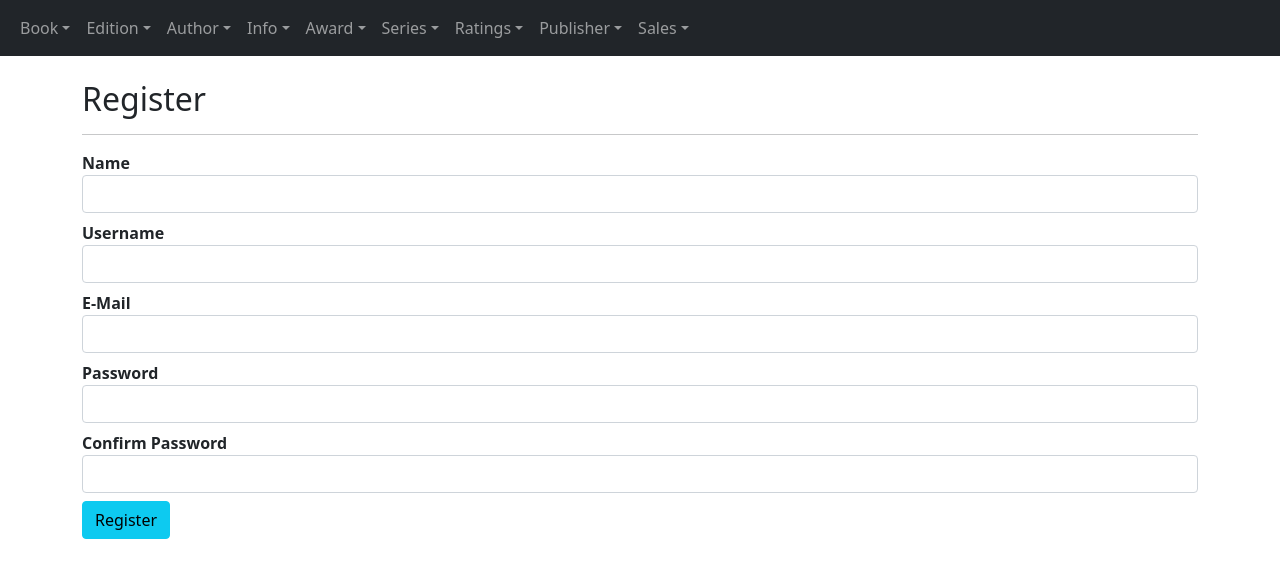
After one commit to esadakcam/BookshopProject, a Flask app: page /register in a window 1280 px wide. The commit adds this page. Shown: the top 578 px of the page. Run offline with Flask 2, Linux system fonts and the light colour scheme; some libraries are stand-ins or nearby versions.

Commit message:
register and login are implemented

```diff
--- /dev/null
+++ b/LoginForm.py
@@ -0,0 +1,6 @@
+from wtforms import Form, StringField, PasswordField
+
+
+class LoginForm(Form):
+    username = StringField("Username")
+    password = PasswordField("Password")
--- /dev/null
+++ b/RegisterForm.py
@@ -0,0 +1,13 @@
+from wtforms import Form, StringField, TextAreaField, PasswordField, validators
+
+
+class RegisterForm(Form):
+    name = StringField("Name", validators=[validators.Length(
+        min=4, max=25), validators.DataRequired(message="Please Provide a name.")])
+    username = StringField(" Username", validators=[validators.Length(
+        min=5, max=25), validators.DataRequired(message="Please Provide an username.")])
+    password = PasswordField("Password", validators=[
+                             validators.DataRequired(message="Please provide a password."),  validators.EqualTo("confirm")])
+    email = StringField(
+        "E-Mail", validators=[validators.Email(message="Please provide a valid e-mail addres")])
+    confirm = PasswordField("Confirm Password")
--- a/server.py
+++ b/server.py
@@ -1,16 +1,62 @@
-from flask import Flask, render_template, flash, request
+from flask import Flask, render_template, session, flash, request, redirect, url_for
 import sqlite3
 from Database import Database
 from base64 import b64encode
-
+from RegisterForm import RegisterForm
+from passlib.hash import sha256_crypt
+from LoginForm import LoginForm
 
 app = Flask(__name__)
 db = Database("Bookshop.db")
 
 
+def logged(function):  # add wishlistte kullanılcak
+    @wraps(function)
+    def decorated_function(*args, **kwargs):
+        if "logged_in" in session:
+            return function(*args, **kwargs)
+        else:
+            flash("Please login to see this page.")
+            return redirect(url_for("login"))
+    return decorated_function
+
+
 @app.route("/")
 def index():
     return render_template("index.html")
+
+
+@app.route("/register", methods=["GET", "POST"])
+def register():
+    form = RegisterForm(request.form)
+    if request.method == "POST" and form.validate():
+        name = form.name.data
+        username = form.username.data
+        email = form.email.data
+        password = sha256_crypt.encrypt(form.password.data)
+        message = db.register(name, username, email, password)
+        flash(message)
+        return redirect(url_for("index"))
+    else:
+        return render_template("register.html", form=form)
+
+
+@app.route("/login", methods=["GET", "POST"])
+def login():
+    form = LoginForm(request.form)
+    if request.method == "POST":
+        username = form.username.data
+        password = form.password.data
+        message, success = db.login(username, password)
+        flash(message)
+        if(success):
+            redirect(url_for("index"))
+            session["logged_in"] = True
+            session["username"] = username
+            return redirect(url_for("index"))
+        else:
+            return redirect(url_for("login"))
+    return render_template("login.html", form=form)
 
 
 # showbooks is not implemented
--- /dev/null
+++ b/templates/includes/formhelpers.html
@@ -0,0 +1,12 @@
+{% macro render_field(field) %}
+<dt>{{ field.label }}
+<dd>{{ field(**kwargs)|safe }}
+    {% if field.errors %}
+    <ul class=errors>
+        {% for error in field.errors %}
+        <li>{{ error }}</li>
+        {% endfor %}
+    </ul>
+    {% endif %}
+</dd>
+{% endmacro %}
--- a/templates/index.html
+++ b/templates/index.html
@@ -3,3 +3,7 @@
 {% block title %}
 Mainpage
 {% endblock %}
+{% block Body %}
+<a href="/register">Register</a>
+<a href="/login">Login</a>
+{% endblock %}
--- /dev/null
+++ b/templates/register.html
@@ -0,0 +1,24 @@
+{% extends "layout.html" %}
+{% from "includes/formhelpers.html" import render_field %}
+
+{% block title %}
+Register
+{% endblock %}
+{% block Body %}
+<div class="container">
+    <br>
+    <h2 style="align-content: center;">Register</h3>
+        <hr>
+
+        <form method="post">
+            {{ render_field(form.name,class = "form-control") }}
+            {{ render_field(form.username ,class = "form-control") }}
+            {{ render_field(form.email,class = "form-control") }}
+            {{ render_field(form.password,class = "form-control") }}
+            {{ render_field(form.confirm,class = "form-control") }}
+            <button type="submit" class="btn btn-info">Register</button>
+
+        </form>
+</div>
+
+{% endblock %}
```
Also changed, not shown: Database.py (+37 -1 lines), templates/login.html (added, +21 -0 lines), Bookshop.db.
